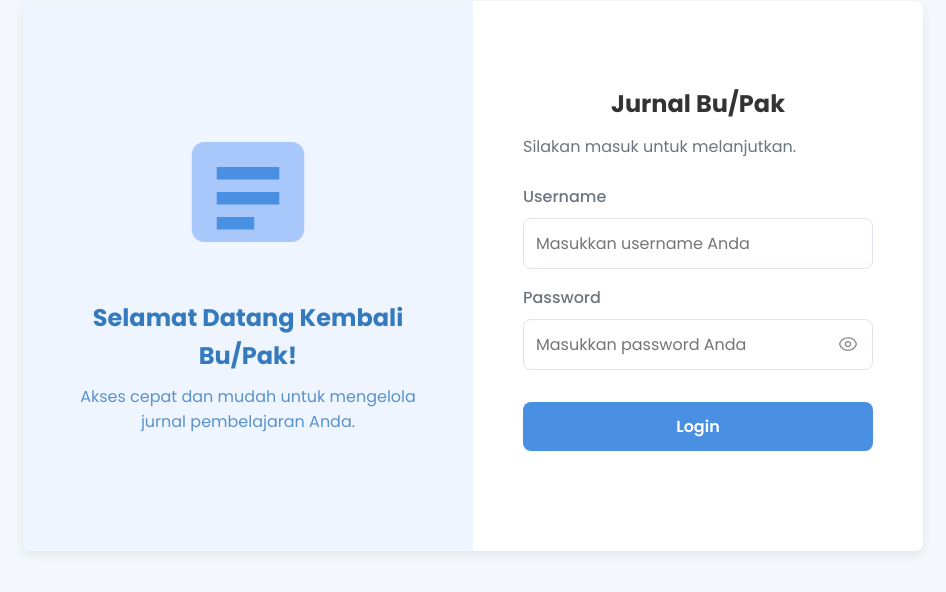
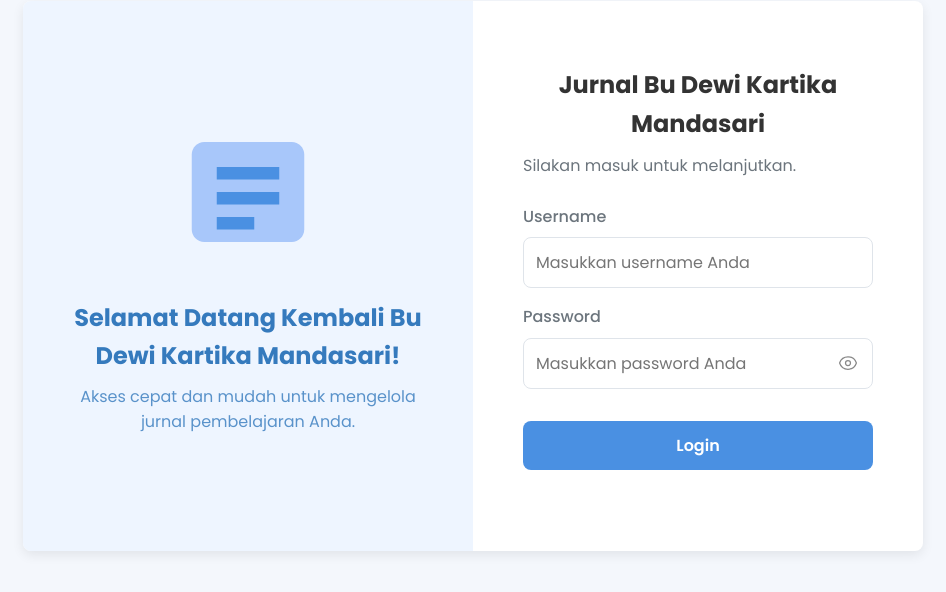
Before and after one commit to Wahyudi-1/jurnalDewiKartikaMandasari, a plain HTML site: page index.html in a window 1280 px wide. Shown: the part 124-716 px from the top of the page, without its empty margins (167-1113 px from the left). Drawn offline with Linux system fonts and the light colour scheme.

Commit message:
Update index.html

```diff
--- a/index.html
+++ b/index.html
@@ -6,7 +6,7 @@
     <!-- ========================================================== -->
     <meta charset="UTF-8">
     <meta name="viewport" content="width=device-width, initial-scale=1.0">
-    <title>Login - Jurnal Pelajaran Bu/Pak</title>
+    <title>Login - Jurnal Pelajaran Bu Dewi Kartika Mandasari</title>
 
     <!-- ========================================================== -->
     <!-- STYLESHEETS & FONTS                                        -->
@@ -41,7 +41,7 @@
                     <path d="M7 12H17V14H7V12Z" fill="#4a90e2"/>
                     <path d="M7 16H13V18H7V16Z" fill="#4a90e2"/>
                 </svg>
-                <h3>Selamat Datang Kembali Bu/Pak!</h3>
+                <h3>Selamat Datang Kembali Bu Dewi Kartika Mandasari!</h3>
                 <p>Akses cepat dan mudah untuk mengelola jurnal pembelajaran Anda.</p>
             </div>
         </div>
@@ -50,7 +50,7 @@
         <div class="login-form-container">
             <div class="login-form-content">
 
-                <h2 class="logo">Jurnal Bu/Pak</h2>
+                <h2 class="logo">Jurnal Bu Dewi Kartika Mandasari</h2>
                 <p style="color: var(--text-light); margin-bottom: 25px;">Silakan masuk untuk melanjutkan.</p>
 
                 <form onsubmit="event.preventDefault(); document.getElementById('loginButton').click();">
```
